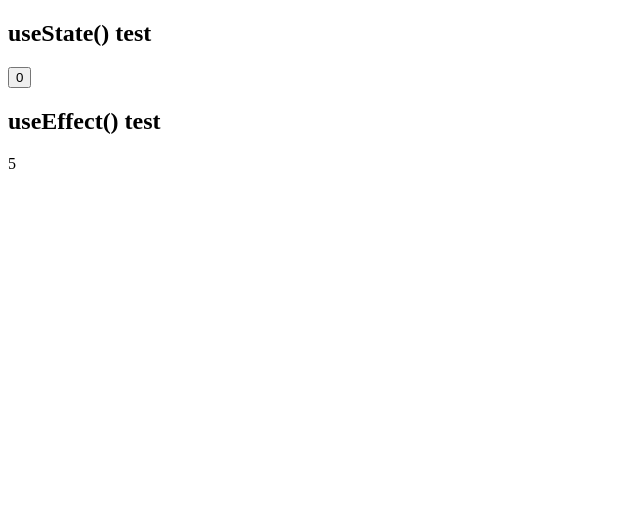
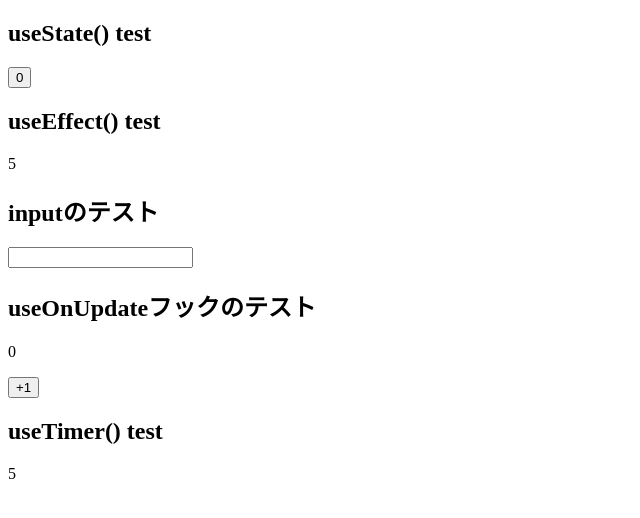
Before and after one commit to uhyo/react-hooks-sandbox, a React (Vite) app: page / in a window 1280 px wide. Shown: the top 518 px of the page, without its empty margins (0-640 px from the left). Built offline with nearby package versions, Linux system fonts and the light colour scheme.

Commit message:
add custom hooks examples

```diff
--- /dev/null
+++ b/src/custom/01-input.jsx
@@ -0,0 +1,19 @@
+import * as React from 'react';
+const { useState } = React;
+
+export const InputTest = () => {
+  const [inputValue, onInputChange] = useState('');
+
+  return (
+    <section>
+      <h1>inputのテスト</h1>
+      <p>
+        <input
+          type="text"
+          value={inputValue}
+          onChange={e => onInputChange(e.currentTarget.value)}
+        />
+      </p>
+    </section>
+  );
+};
--- /dev/null
+++ b/src/custom/02-useonupdate-after.jsx
@@ -0,0 +1,43 @@
+import * as React from 'react';
+const { useState, useEffect, useRef } = React;
+
+/**
+ * useOnUpdate: コンポーネントが再描画されたときに前回のステートとともに
+ * コールバック関数を呼び出す
+ */
+function useOnUpdate(currentState, callback) {
+  // useEffectの呼び出しが初回かどうかをuseRefで作った変数で管理
+  const isFirstRef = useRef(true);
+  // 前回のステートも変数で管理
+  const lastStateRef = useRef();
+
+  useEffect(() => {
+    // これが初回の呼び出しならコールバック呼び出しをスキップ
+    if (isFirstRef.current) {
+      isFirstRef.current = false;
+    } else {
+      callback(lastStateRef.current);
+    }
+    // 次回使用するために前回のステートを更新
+    lastStateRef.current = currentState;
+  });
+}
+
+export const UseOnUpdateTest = () => {
+  const [count, setCount] = useState(0);
+
+  // useOnUpdate カスタムHookを使用
+  useOnUpdate(count, lastCount => {
+    console.log('再描画されました', lastCount, count);
+  });
+
+  return (
+    <section>
+      <h1>useOnUpdateフックのテスト</h1>
+      <p>{count}</p>
+      <p>
+        <input type="button" value="+1" onClick={() => setCount(count + 1)} />
+      </p>
+    </section>
+  );
+};
--- /dev/null
+++ b/src/custom/03-usetimer.jsx
@@ -0,0 +1,30 @@
+import * as React from 'react';
+const { useState, useEffect } = React;
+
+/**
+ * useTimer: 指定された時間ごとにアップデートされるタイマーの値を返す
+ * @param {number} initialValue タイマーの初期値
+ * @param {number} interval タイマーがインクリメントされる間隔
+ * @returns {number} 現在のタイマーの値
+ */
+function useTimer(initialValue, interval) {
+  const [count, setCount] = useState(initialValue);
+
+  useEffect(() => {
+    setTimeout(setCount.bind(null, count + 1), interval);
+  });
+
+  return count;
+}
+
+export const UseTimerTest = () => {
+  // タイマーを登録
+  const timerValue = useTimer(0, 1000);
+
+  return (
+    <section>
+      <h1>useTimer() test</h1>
+      <p>{timerValue}</p>
+    </section>
+  );
+};
--- a/src/index.jsx
+++ b/src/index.jsx
@@ -2,11 +2,18 @@ import * as React from 'react';
 import * as ReactDOM from 'react-dom';
 import { UseStateTest } from './practice/01-usestate';
 import { UseEffectTest } from './practice/02-useeffect';
+import { Timer } from './custom/timer';
+import { InputTest } from './custom/01-input';
+import { UseOnUpdateTest } from './custom/02-useonupdate-after';
+import { UseTimerTest } from './custom/03-usetimer';
 
 const App = () => (
   <div>
     <UseStateTest />
     <UseEffectTest />
+    <InputTest />
+    <UseOnUpdateTest />
+    <UseTimerTest />
   </div>
 );
 
```
Also changed, not shown: src/custom/02-useonupdate-before.jsx (added, +31 -0 lines).
